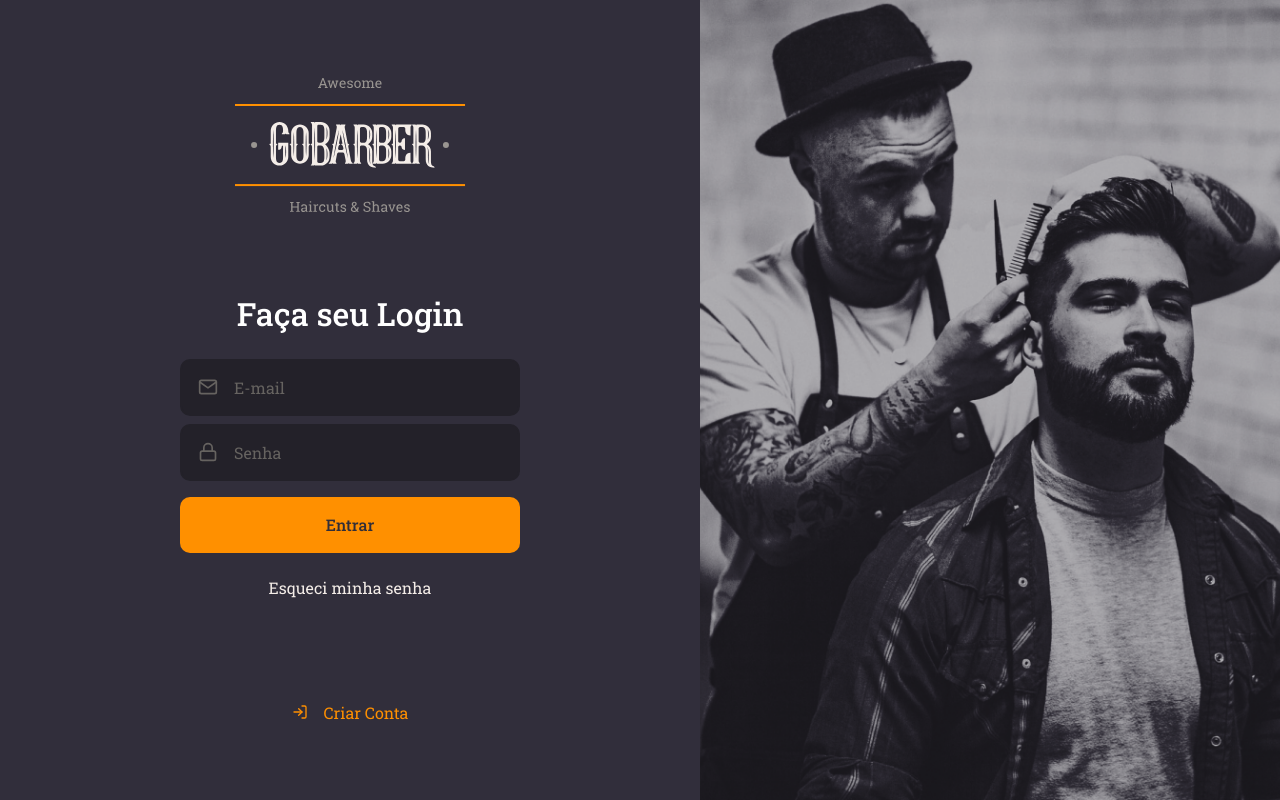
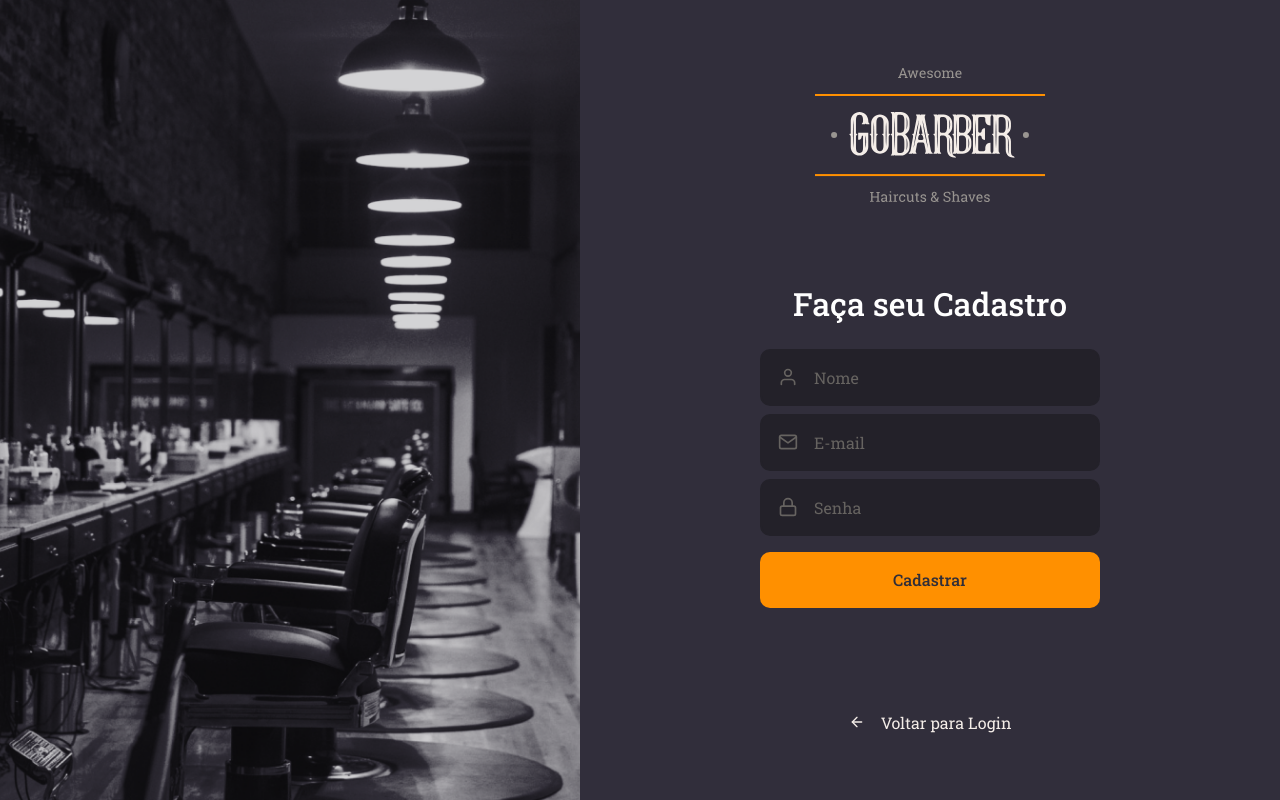
Before and after one commit to pedro-drosa/Gobarber-Web, a React (Create React App) app: page / in a window 1280 px wide. Built offline with nearby package versions, Linux system fonts and the light colour scheme.

Commit message:
creating: registration page

```diff
--- a/src/App.tsx
+++ b/src/App.tsx
@@ -1,12 +1,13 @@
 import React from 'react';
 import GlobalStyle from './styles/global';
 
-import SignIn from './pages/Signin/Signin';
+// import SignIn from './pages/SignIn';
+import SignUp from './pages/SignUp';
 
 const App: React.FC = () => {
   return (
     <>
-      <SignIn />
+      <SignUp />
       <GlobalStyle />
     </>
   );
--- /dev/null
+++ b/src/pages/SignUp/index.tsx
@@ -0,0 +1,38 @@
+import React from 'react';
+import { FiArrowLeft, FiMail, FiLock, FiUser } from 'react-icons/fi';
+
+import { Container, Content, Background } from './styles';
+
+import logo from '../../assets/logo.svg';
+
+import Input from '../../components/Input';
+import Button from '../../components/Button';
+
+const SignUp: React.FC = () => {
+  return (
+    <Container>
+      <Background />
+      <Content>
+        <img src={logo} alt="Gobarber" />
+        <form>
+          <h1>Faça seu Cadastro</h1>
+          <Input name="user" icon={FiUser} type="text" placeholder="Nome" />
+          <Input name="email" icon={FiMail} type="text" placeholder="E-mail" />
+          <Input
+            name="password"
+            icon={FiLock}
+            type="password"
+            placeholder="Senha"
+          />
+          <Button type="submit">Cadastrar</Button>
+        </form>
+        <a href="createaccount">
+          <FiArrowLeft />
+          Voltar para Login
+        </a>
+      </Content>
+    </Container>
+  );
+};
+
+export default SignUp;
--- /dev/null
+++ b/src/pages/SignUp/styles.ts
@@ -0,0 +1,66 @@
+import styled from 'styled-components';
+import { shade } from 'polished';
+
+import SignUpBackground from '../../assets/sign-up-background.png';
+
+export const Container = styled.div`
+  height: 100vh;
+  display: flex;
+  align-items: stretch;
+`;
+
+export const Content = styled.div`
+  display: flex;
+  flex-direction: column;
+  justify-content: center;
+  align-items: center;
+  width: 100%;
+  max-width: 700px;
+
+  form {
+    margin: 80px 0;
+    width: 340px;
+    text-align: center;
+
+    h1 {
+      margin-bottom: 24px;
+    }
+
+    a {
+      color: #f4ede8;
+      display: block;
+      margin-top: 24px;
+      text-decoration: none;
+      transition: color 2s;
+
+      &:hover {
+        color: ${shade(0.2, '#f4ede8')};
+      }
+    }
+  }
+  > a {
+    color: #f4ede8;
+    display: block;
+    margin-top: 24px;
+    text-decoration: none;
+    display: flex;
+    align-items: center;
+    transition: color 2s;
+
+    svg {
+      margin-right: 16px;
+    }
+
+    &:hover {
+      color: ${shade(0.2, '#f4ede8')};
+    }
+  }
+`;
+
+export const Background = styled.div`
+  flex: 1;
+  background: url(${SignUpBackground});
+  background-repeat: no-repeat;
+  background-position: center;
+  background-size: cover;
+`;
```
Also changed, not shown: src/assets/sign-up-background.png (added), src/pages/Signin/index.tsx (renamed from src/pages/Signin/Signin.tsx).
